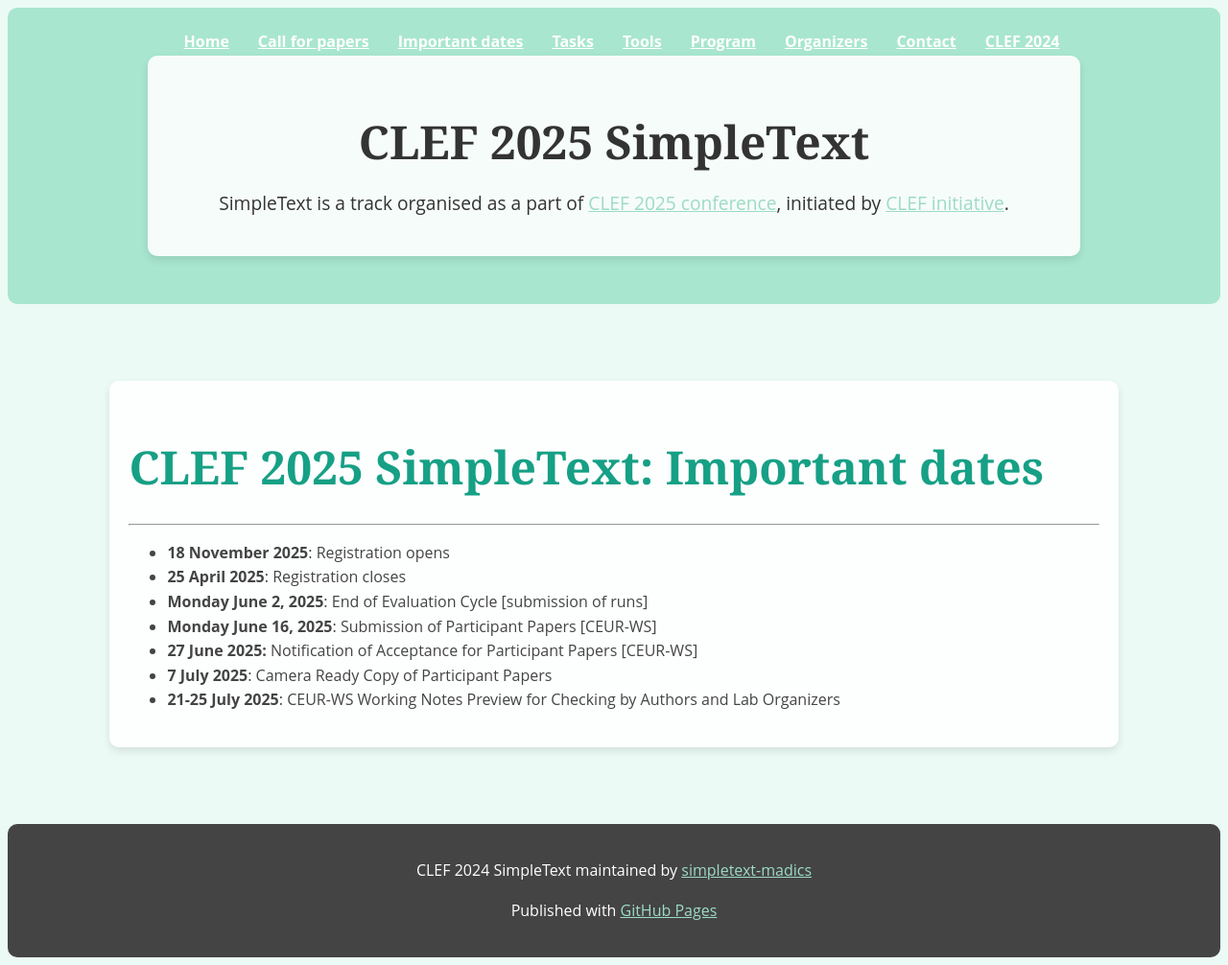
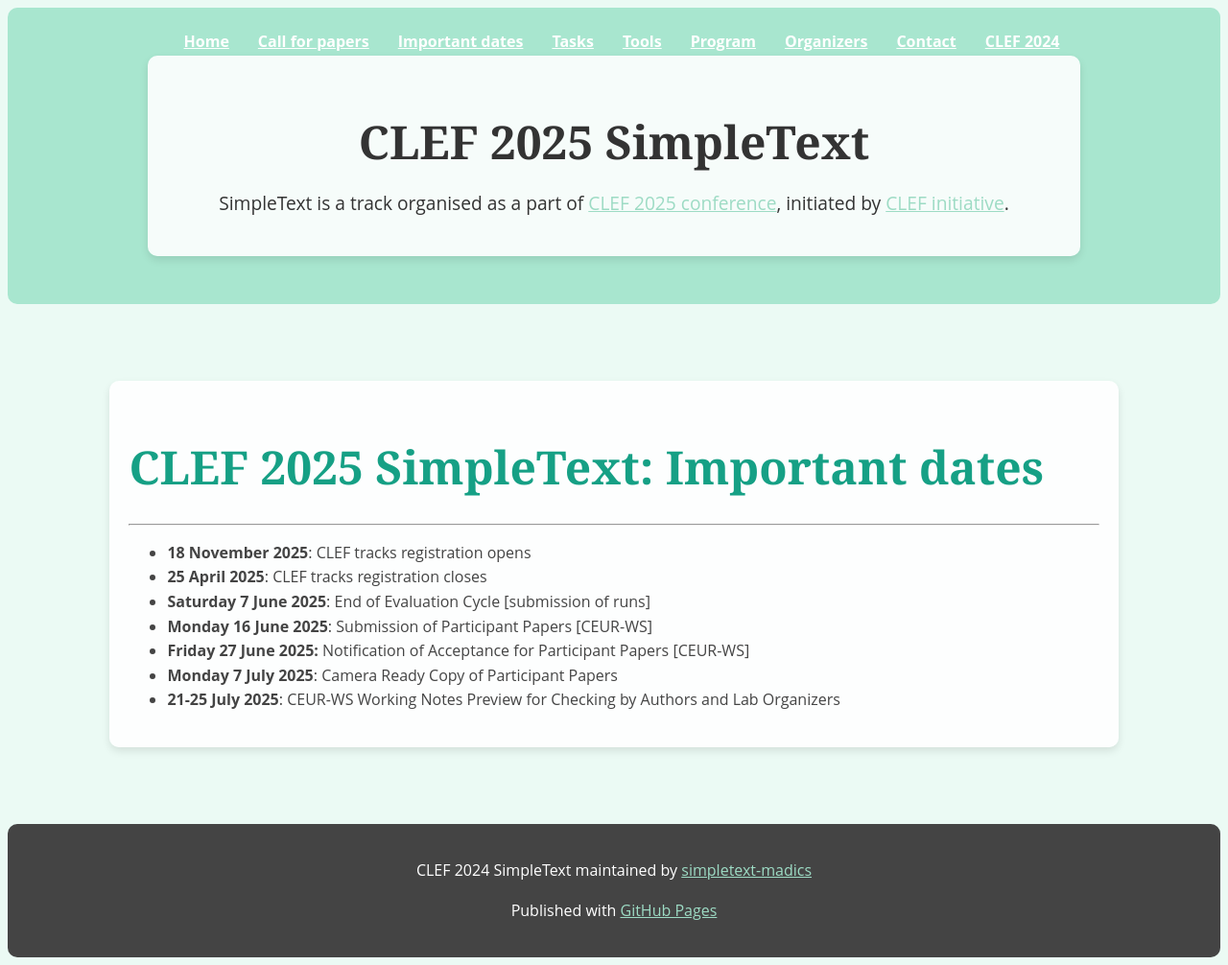
Before and after one commit to simpletext-madics/2025, a Jekyll site: the page built from dates.md, in a window 1280 px wide and 1006 px high. Shown: the whole window at 96% size. Built offline with Jekyll 4.4.1, drawn with Linux system fonts in a browser that asks for light colours.

Commit message:
Update dates.md
Updated the schedule to fit reality.

```diff
--- a/dates.md
+++ b/dates.md
@@ -7,10 +7,10 @@ title: Important dates
 
 ---
 
-* **18 November 2025**: Registration opens
-* **25 April 2025**: Registration closes
-* **Monday June 2, 2025**: End of Evaluation Cycle [submission of runs]
-* **Monday June 16, 2025**: Submission of Participant Papers [CEUR-WS]
-* **27 June 2025:** Notification of Acceptance for Participant Papers [CEUR-WS]
-* **7 July 2025**: Camera Ready Copy of Participant Papers
+* **18 November 2025**: CLEF tracks registration opens
+* **25 April 2025**: CLEF tracks registration closes
+* **Saturday 7 June 2025**: End of Evaluation Cycle [submission of runs]
+* **Monday 16 June 2025**: Submission of Participant Papers [CEUR-WS]
+* **Friday 27 June 2025:** Notification of Acceptance for Participant Papers [CEUR-WS]
+* **Monday 7 July 2025**: Camera Ready Copy of Participant Papers
 * **21-25 July 2025**: CEUR-WS Working Notes Preview for Checking by Authors and Lab Organizers
```
